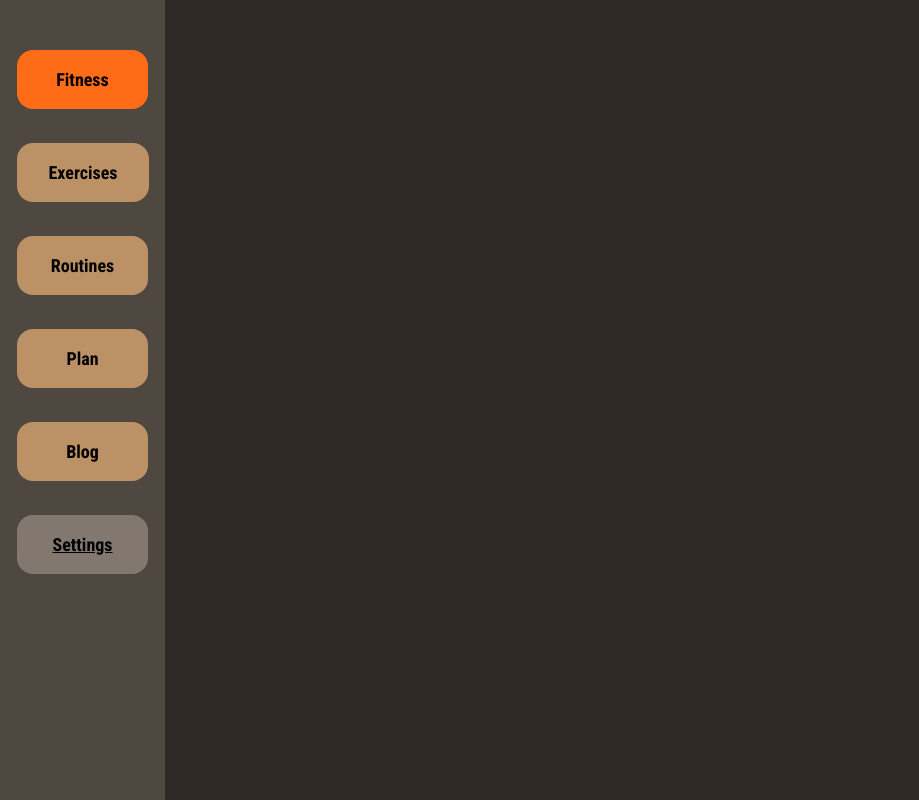
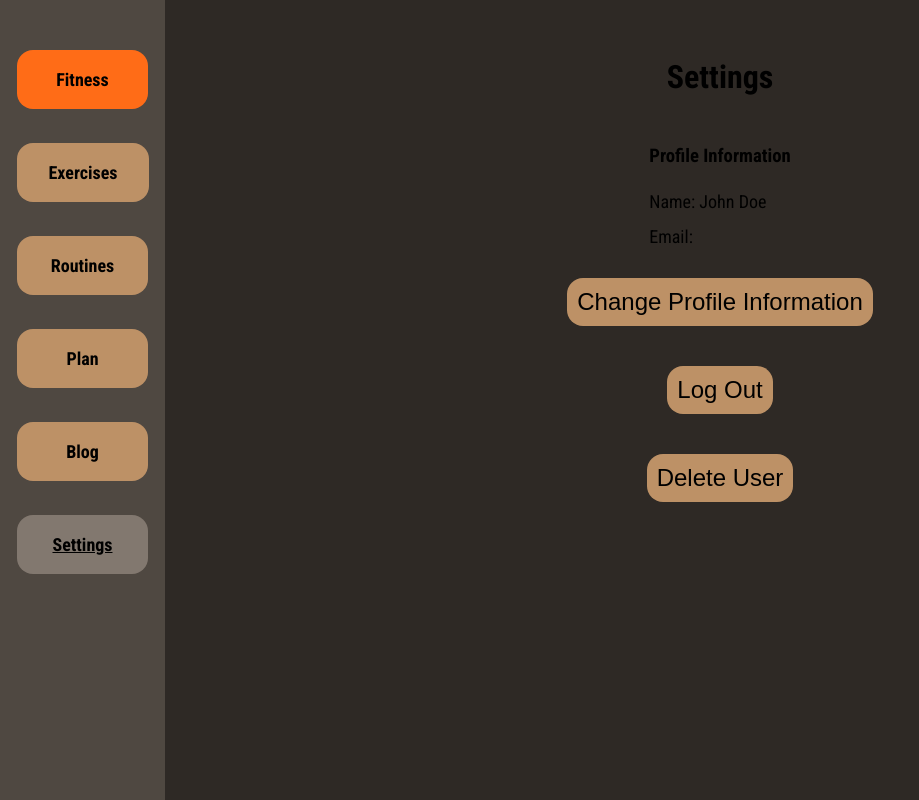
Before and after one commit to HaraldWikborg/FitnessApp, a React (Vite) app: page /settings in a window 1280 px wide. Shown: the whole page, without its empty margins (0-919 px from the left). Built offline with nearby package versions, Linux system fonts and the light colour scheme.

Commit message:
Add settings page created settings page with css

```diff
--- a/src/components/blog/Blog.css
+++ b/src/components/blog/Blog.css
@@ -29,7 +29,7 @@
   margin-bottom: 20px;
 }
 .articlesContainer .article img {
-  width: 100%;
+  width: 80%;
   height: auto;
   border-radius: 1rem;
   margin-bottom: 20px;
--- a/src/components/settings/Settings.css
+++ b/src/components/settings/Settings.css
@@ -0,0 +1,16 @@
+.settingPage {
+  display: flex;
+  flex-direction: column;
+  align-items: center;
+  justify-content: space-between;
+}
+.settingPage button {
+  margin: 20px 0;
+  padding: 10px;
+  background-color: #bd9166;
+  color: black;
+  border: none;
+  border-radius: 1rem;
+  font-size: 1.5rem;
+  cursor: pointer;
+}
--- a/src/components/settings/Settings.jsx
+++ b/src/components/settings/Settings.jsx
@@ -1,12 +1,36 @@
-import './Settings.css'
+import React from "react";
+import "./Settings.css";
 
-function Settings () {
+function Settings() {
+  const handleChangeProfile = () => {
+    // Logic to change profile information
+  };
 
-    return (
-        <>
+  const handleLogout = () => {
+    // Logic to log out the user
+  };
 
-        </>
-    )
+  const handleDeleteUser = () => {
+    // Logic to delete the user
+  };
+
+  return (
+    <div className="settingPage">
+      <h1>Settings</h1>
+      <div className="profileInfo">
+        <h3>Profile Information</h3>
+        <p>Name: John Doe</p>
+        <p>Email: </p>
+      </div>
+      <button onClick={handleChangeProfile}>Change Profile Information</button>
+      <button onClick={handleLogout} className="logOut">
+        Log Out
+      </button>
+      <button onClick={handleDeleteUser} className="deleteUser">
+        Delete User
+      </button>
+    </div>
+  );
 }
 
 export default Settings;
```
